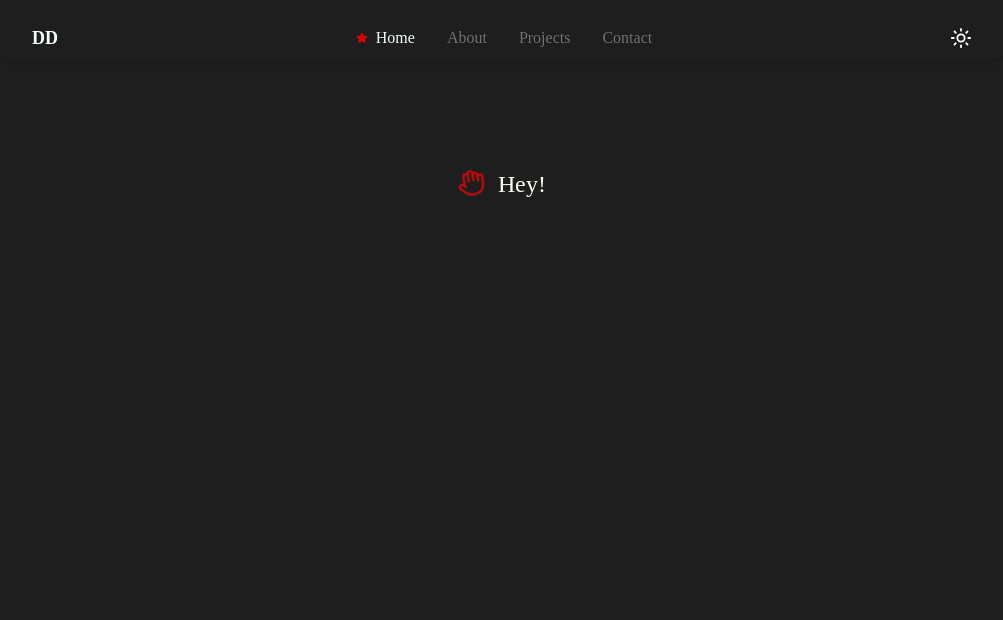
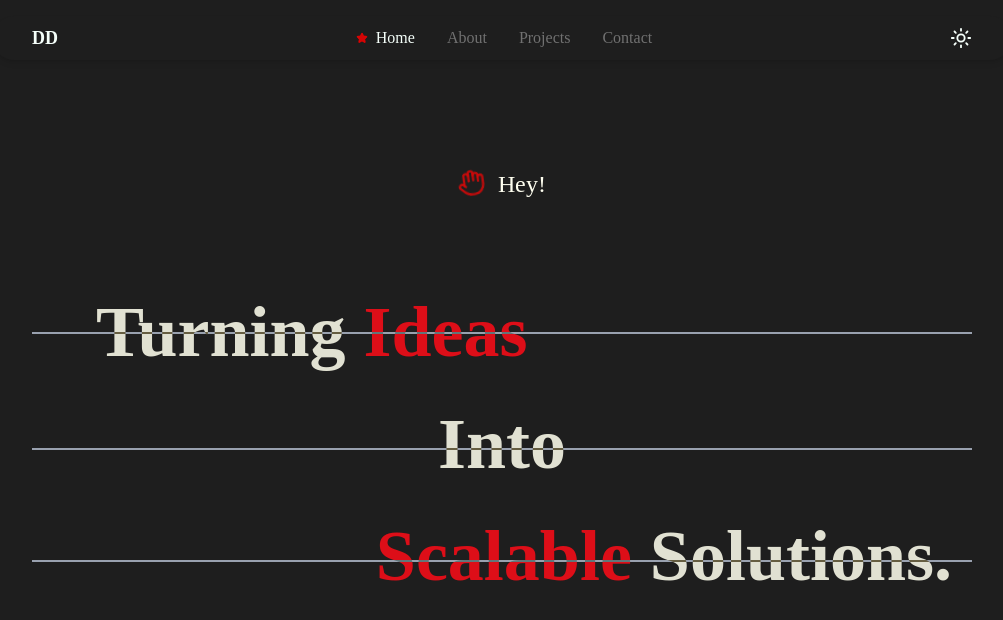
Before and after one commit to DeepakSingh0027/Deepak-Singh-Deopa-Portfolio, a React (Vite) app: page / in a window 1280 px wide. Shown: the top 620 px of the page, without its empty margins (138-1141 px from the left). Built offline with nearby package versions, Linux system fonts and the light colour scheme.

Commit message:
Enhance Home Page with Animated Headings and Google Fonts

```diff
--- a/src/Pages/Home/home.jsx
+++ b/src/Pages/Home/home.jsx
@@ -5,6 +5,7 @@ import { motion } from "framer-motion";
 import { Hand, ThumbsUp } from "lucide-react";
 import BlurText from "./../../animations/BlurText";
 import TrueFocus from "./../../animations/TrueFocus";
+
 const Home = () => {
   const [isHello, setHello] = useState(false);
   const { theme, toggleTheme, position, setPos } = useContext(ThemeContext);
@@ -21,6 +22,7 @@ const Home = () => {
     <div className="mt-42 px-10">
       <div>
         <div>
+          {/*Hey text */}
           <div className="flex space-x-3 justify-center">
             {isHello ? (
               <ThumbsUp className="cursor-pointer w-7 h-7 text-green-500 animate-thumb" />
@@ -56,12 +58,71 @@ const Home = () => {
               />
             )}
           </div>
-          <div className="flex space-x-3 justify-center"></div>
-          <div className="flex justify-center "></div>
+          {/*Heading */}
+          <div className="relative mt-16 font-bold">
+            {/* First Line (Text Moves Left) */}
+            <div className="relative mb-4">
+              <motion.p
+                initial={{ x: 100, opacity: 0 }}
+                whileInView={{ x: 0, opacity: 1 }}
+                transition={{ duration: 1, ease: "easeInOut" }}
+                viewport={{ amount: 0.5 }}
+                className={`relative mx-16 z-10 text-7xl mix-blend-difference w-fit ${
+                  theme === "light" ? "text-[#b1b1b1]" : "text-[#FFFFF0]"
+                }`}
+              >
+                Turning <span className="text-red-500">Ideas</span>
+              </motion.p>
+              <div
+                className={`absolute inset-0 -z-10 top-1/2 h-0.5 w-full ${
+                  theme === "light" ? "bg-gray-800" : "bg-gray-400"
+                }`}
+              ></div>
+            </div>
 
-          <div className="text-[#f5fffa]"></div>
+            {/* Second Line (Text Stays in Place) */}
+            <div className="relative mb-4 pt-6">
+              <motion.p
+                initial={{ opacity: 0 }}
+                whileInView={{ opacity: 1 }}
+                transition={{ duration: 1.2, ease: "easeInOut" }}
+                viewport={{ amount: 0.5 }}
+                className={`relative mx-16 z-10 text-7xl text-center mix-blend-difference ${
+                  theme === "light" ? "text-[#b1b1b1]" : "text-[#FFFFF0]"
+                }`}
+              >
+                Into
+              </motion.p>
+              <div
+                className={`absolute inset-0 mt-4 top-1/2 h-0.5 w-full ${
+                  theme === "light" ? "bg-gray-800" : "bg-gray-400"
+                }`}
+              ></div>
+            </div>
+
+            {/* Third Line (Text Moves Right) */}
+            <div className="relative pt-6 flex justify-end">
+              <motion.p
+                initial={{ x: -100, opacity: 0 }}
+                whileInView={{ x: 0, opacity: 1 }}
+                transition={{ duration: 1, ease: "easeInOut" }}
+                viewport={{ amount: 0.5 }}
+                className={`relative z-10 text-7xl mx-5 mix-blend-difference w-fit ${
+                  theme === "light" ? "text-[#b1b1b1]" : "text-[#FFFFF0]"
+                }`}
+              >
+                <span className="text-red-500">Scalable</span> Solutions.
+              </motion.p>
+              <div
+                className={`absolute inset-0 mt-4 top-1/2 h-0.5 w-full ${
+                  theme === "light" ? "bg-gray-800" : "bg-gray-400"
+                }`}
+              ></div>
+            </div>
+          </div>
         </div>
-        {/*part-2*/}
+
+        {/*About Me*/}
         <div></div>
       </div>
     </div>
--- a/src/index.css
+++ b/src/index.css
@@ -1,4 +1,5 @@
 @import "tailwindcss";
+@import url("https://fonts.googleapis.com/css2?family=Anton&family=Archivo+Black&family=Audiowide&family=Barlow:wght@300;400;700&family=Bebas+Neue&family=Bungee&family=Impact&family=Orbitron:wght@400;700&family=Oswald:wght@300;400;700&family=Poppins:wght@300;400;700&family=Rajdhani:wght@300;400;700&family=Staatliches&display=swap");
 body {
   margin-left: 130px;
   margin-right: 130px;
```
